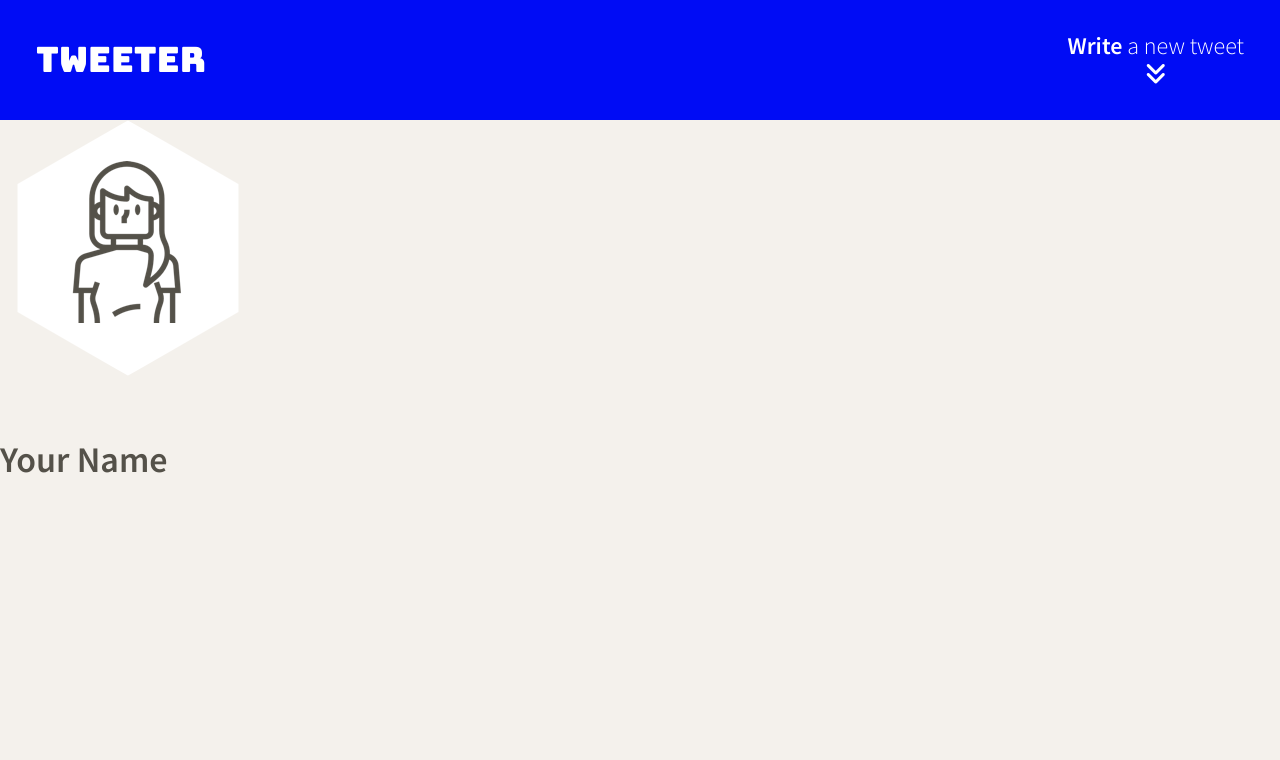
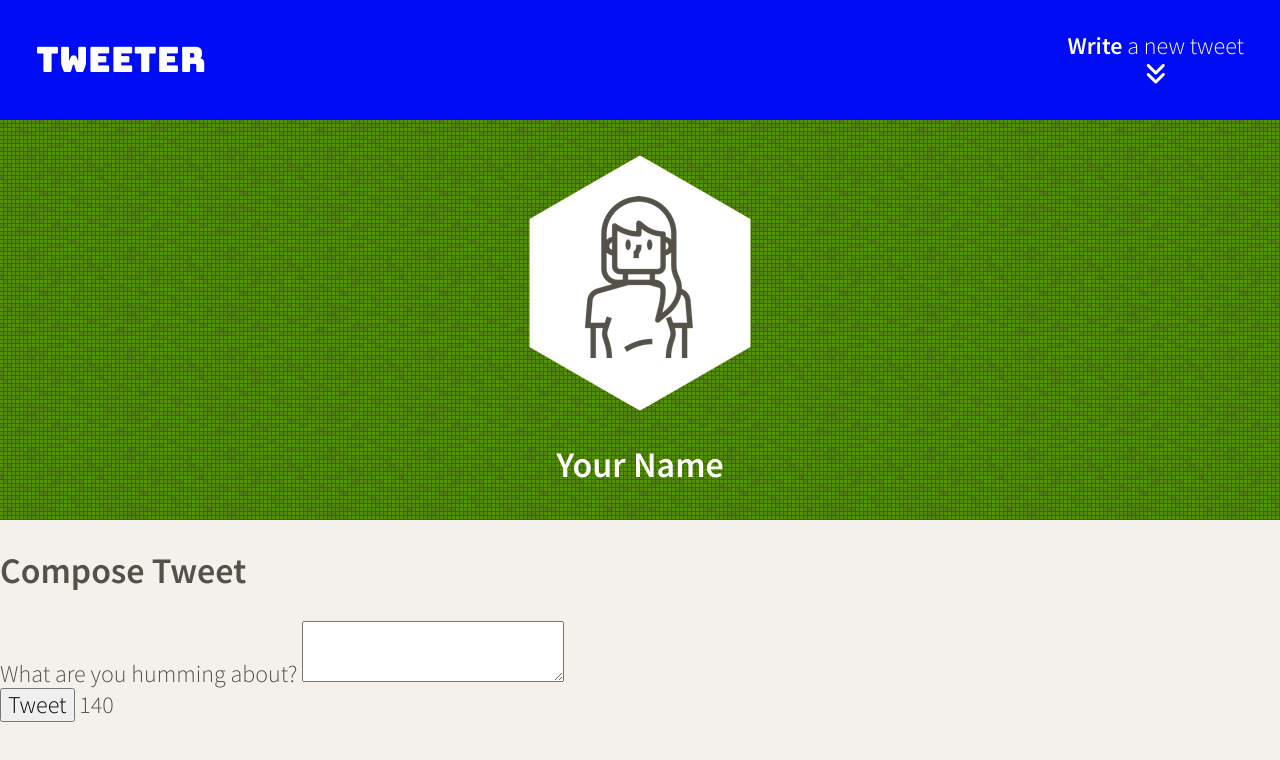
Before and after one commit to navara99/tweeter, a website: page public/index.html in a window 1280 px wide. Drawn offline with nearby package versions, Linux system fonts and the light colour scheme.

Commit message:
add form for tweet

```diff
--- a/public/index.html
+++ b/public/index.html
@@ -19,6 +19,7 @@
   <!-- App CSS -->
   <link rel="stylesheet" href="/styles/layout.css" type="text/css" />
   <link rel="stylesheet" href="/styles/nav.css" type="text/css" />
+  <link rel="stylesheet" href="/styles/header.css" type="text/css" />
   <!-- External JS -->
   <script src="https://ajax.googleapis.com/ajax/libs/jquery/3.4.1/jquery.min.js"></script>
 
@@ -47,7 +48,19 @@
   </header>
 
   <!-- Page-specific (main) content here -->
-  <main class="container"></main>
+  <main class="container">
+    <section class="new-tweet">
+      <h2>Compose Tweet</h2>
+      <form method="POST" action="/tweets" id="compose-form">
+        <label for="tweet-text">What are you humming about?</label>
+        <textarea name="text" id="tweet-text"></textarea>
+        <footer>
+          <button type="submit">Tweet</button>
+          <output name="counter" class="counter" for="tweet-text">140</output>
+        </footer>
+      </form>
+    </section>
+  </main>
 </body>
 
 </html>
```
